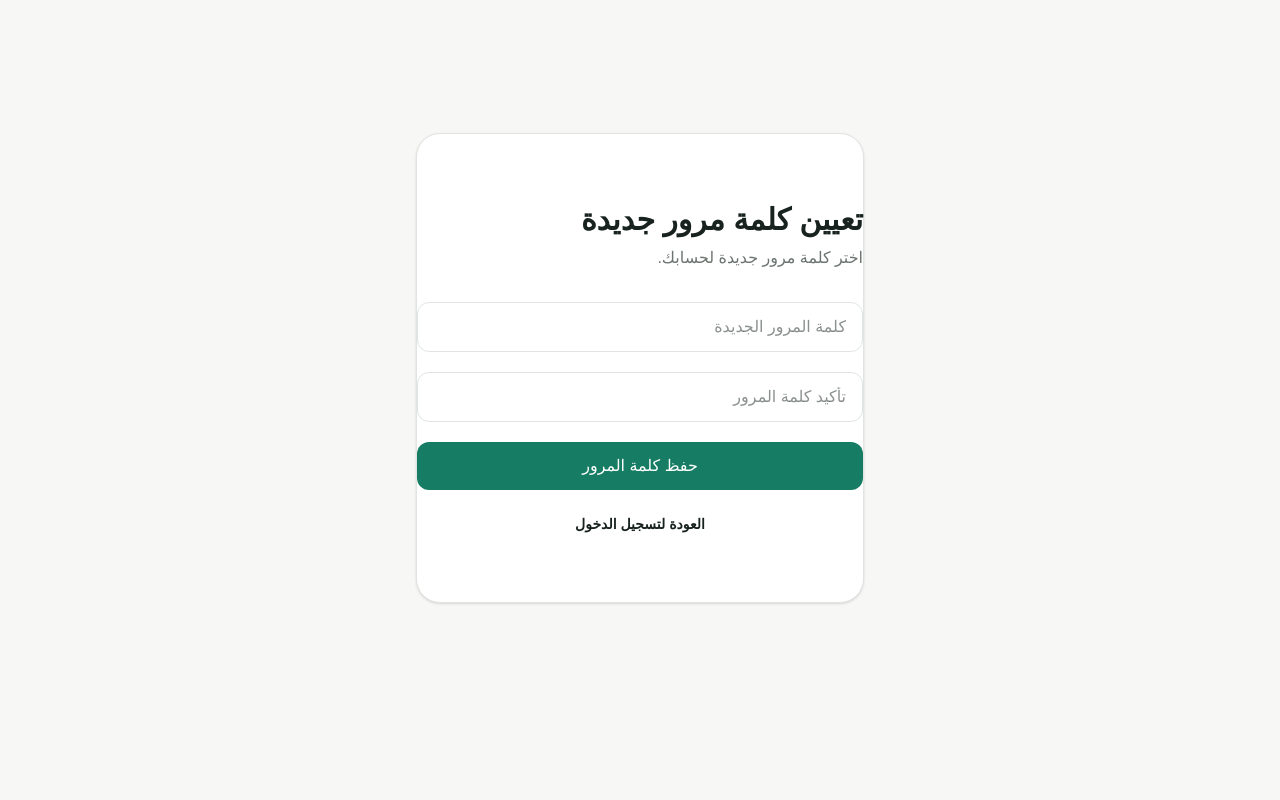
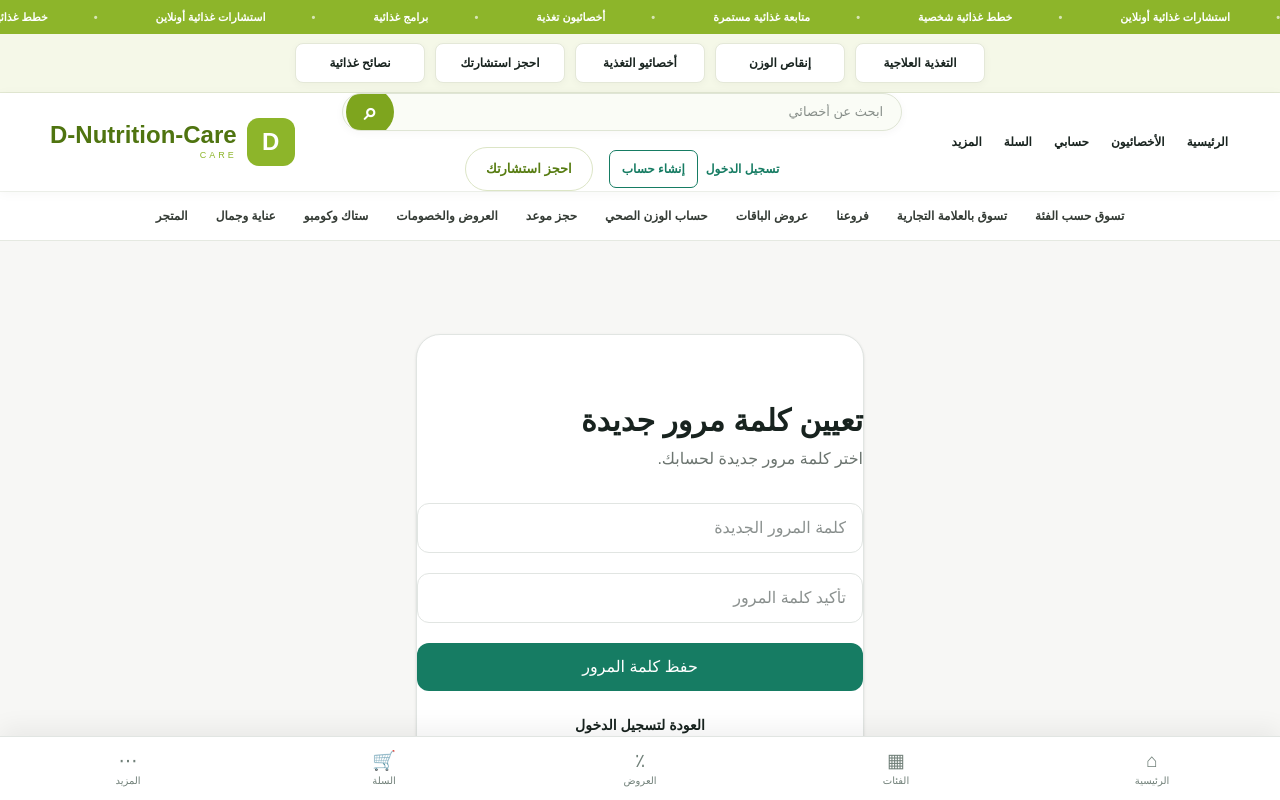
Before and after one commit to khaled19961/-D-Nutrition-Care, a Next.js app: page /auth/reset-password in a window 1280 px wide. Shown: the top 800 px of the page. Built offline with nearby package versions, Linux system fonts and the light colour scheme; no server answers; the database is empty.

Commit message:
fix: improve customer navigation flow

```diff
--- a/app/auth/reset-password/page.tsx
+++ b/app/auth/reset-password/page.tsx
@@ -1,8 +1,7 @@
-"use client";
-
-import { FormEvent, useState } from "react";
 import Link from "next/link";
 import { useRouter } from "next/navigation";
+import { FormEvent, useState } from "react";
+import { SiteChrome } from "@/components/site-chrome";
 import { createSupabaseBrowserClient } from "@/lib/supabase/browser";
 
 export default function ResetPasswordPage() {
@@ -15,53 +14,29 @@ export default function ResetPasswordPage() {
   async function handleSubmit(event: FormEvent<HTMLFormElement>) {
     event.preventDefault();
     setError("");
-
-    if (password.length < 8) {
-      setError("كلمة المرور يجب أن تكون 8 أحرف على الأقل.");
-      return;
-    }
-    if (password !== confirm) {
-      setError("كلمتا المرور غير متطابقتين.");
-      return;
-    }
-
+    if (password.length < 8) return setError("كلمة المرور يجب أن تكون 8 أحرف على الأقل.");
+    if (password !== confirm) return setError("كلمتا المرور غير متطابقتين.");
     setPending(true);
     const supabase = createSupabaseBrowserClient();
     const { error } = await supabase.auth.updateUser({ password });
-
-    if (error) {
-      setError(error.message);
-      setPending(false);
-      return;
-    }
-
+    if (error) { setError(error.message); setPending(false); return; }
     router.replace("/dashboard");
     router.refresh();
   }
 
-  return (
-    <main className="min-h-screen bg-[var(--background)] py-12">
-      <div className="container flex min-h-[80vh] items-center justify-center">
+  return <SiteChrome><main className="min-h-screen bg-[var(--background)] py-12">
+    <div className="container flex min-h-[70vh] items-center justify-center">
       <section className="w-full max-w-md rounded-3xl border border-[var(--border)] bg-white p-8 shadow-sm">
         <h1 className="text-3xl font-extrabold">تعيين كلمة مرور جديدة</h1>
         <p className="mt-2 text-[var(--muted)]">اختر كلمة مرور جديدة لحسابك.</p>
-
         <form onSubmit={handleSubmit} className="mt-8 space-y-5">
-            <input required minLength={8} type="password" value={password} onChange={(e) => setPassword(e.target.value)}
-              placeholder="كلمة المرور الجديدة"
-              className="w-full rounded-xl border border-[var(--border)] px-4 py-3 outline-none focus:border-[var(--primary)]" />
-            <input required minLength={8} type="password" value={confirm} onChange={(e) => setConfirm(e.target.value)}
-              placeholder="تأكيد كلمة المرور"
-              className="w-full rounded-xl border border-[var(--border)] px-4 py-3 outline-none focus:border-[var(--primary)]" />
+          <input required minLength={8} type="password" value={password} onChange={(e) => setPassword(e.target.value)} placeholder="كلمة المرور الجديدة" className="w-full rounded-xl border border-[var(--border)] px-4 py-3 outline-none focus:border-[var(--primary)]" />
+          <input required minLength={8} type="password" value={confirm} onChange={(e) => setConfirm(e.target.value)} placeholder="تأكيد كلمة المرور" className="w-full rounded-xl border border-[var(--border)] px-4 py-3 outline-none focus:border-[var(--primary)]" />
           {error && <p className="rounded-xl bg-red-50 p-3 text-sm text-red-700">{error}</p>}
-            <button disabled={pending} className="w-full rounded-xl bg-[var(--primary)] px-5 py-3 font-bold text-white disabled:opacity-60">
-              {pending ? "جارٍ الحفظ..." : "حفظ كلمة المرور"}
-            </button>
+          <button disabled={pending} className="w-full rounded-xl bg-[var(--primary)] px-5 py-3 font-bold text-white disabled:opacity-60">{pending ? "جارٍ الحفظ..." : "حفظ كلمة المرور"}</button>
         </form>
-
         <Link href="/auth/login" className="mt-6 block text-center text-sm font-semibold text-[var(--primary)]">العودة لتسجيل الدخول</Link>
       </section>
     </div>
-    </main>
-  );
+  </main></SiteChrome>;
 }
```
Lines whose indentation alone changed are shown as unchanged.
